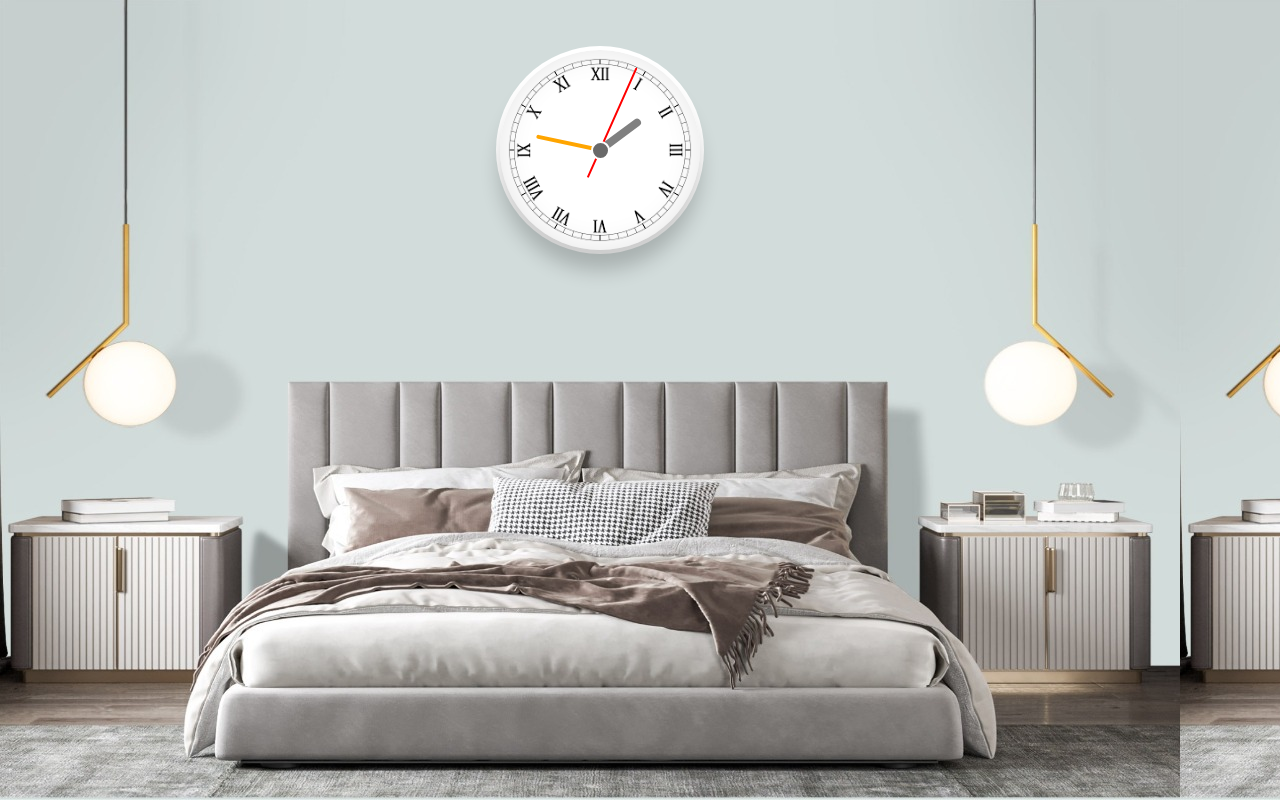
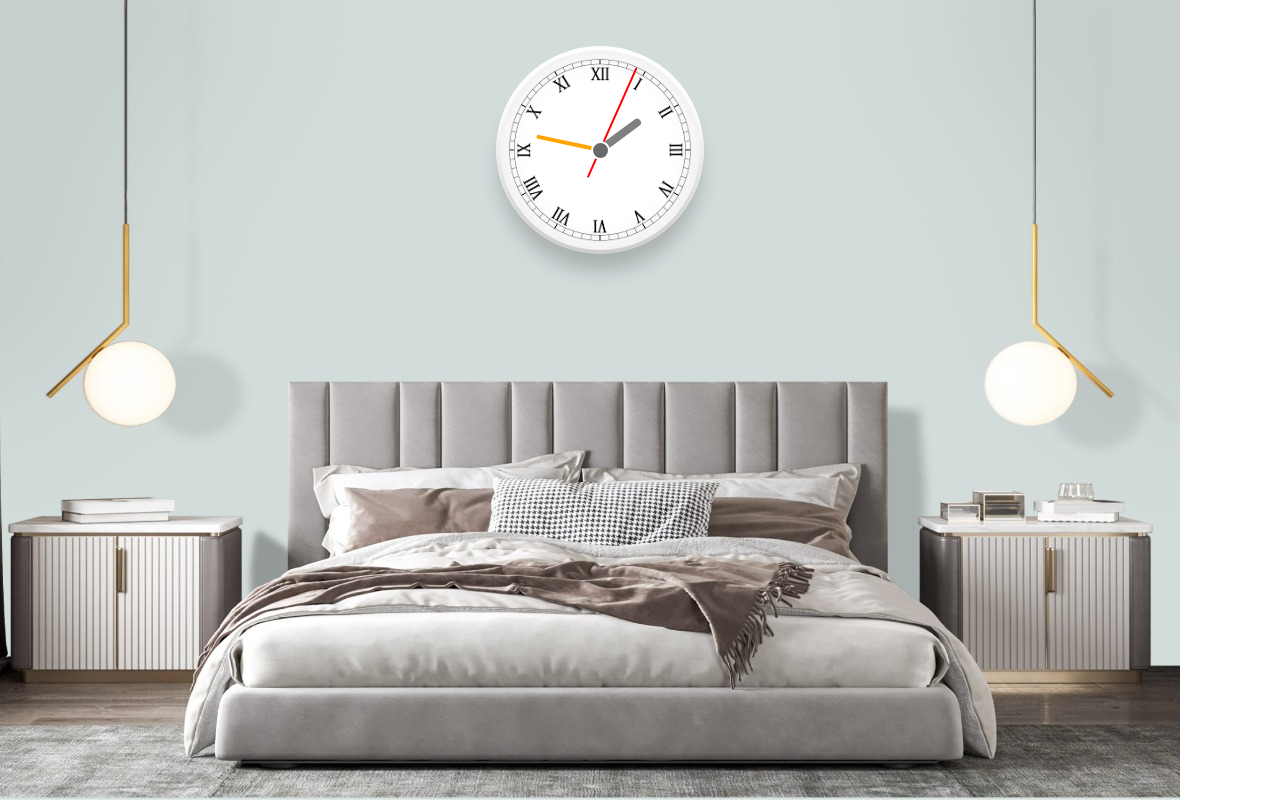
Before and after one commit to 1233Nitinprajapati/clock, a plain HTML site: page index.html in a window 1280 px wide. Drawn offline with Linux system fonts and the light colour scheme.

Commit message:
Update style.css
remove the display flex

```diff
--- a/style.css
+++ b/style.css
@@ -5,11 +5,11 @@
 }
 
 body{
-    display: flex;
     min-height: 100vh;
     padding-left: 500px;
     padding-top: 50px;
     background-image: url(resized-image-Promo.jpeg);
+    background-repeat: no-repeat;
 
 }
 
```
